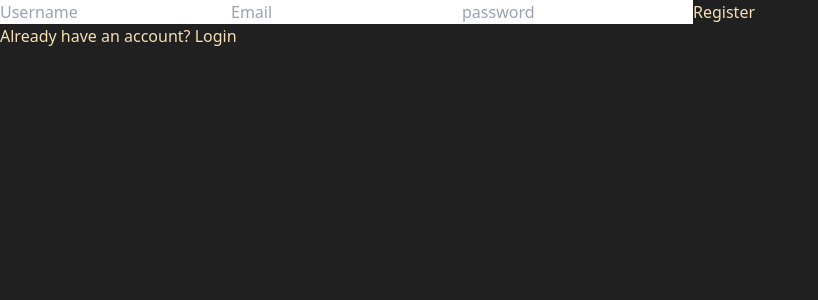
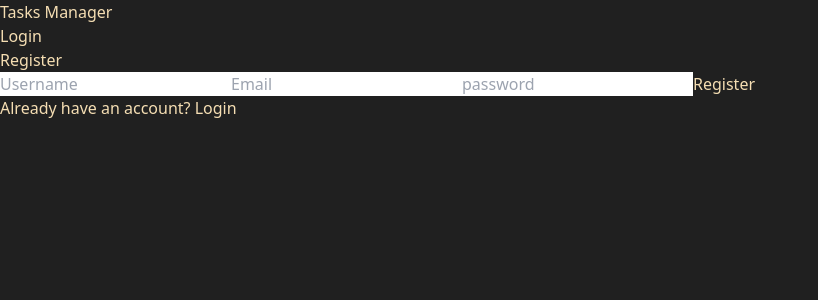
Before and after one commit to AndreOscco14/MERN-AUTH-JWT, a React (Vite) app in the folder Front-React-Shop/: page /register in a window 1280 px wide. Shown: the top 300 px of the page, without its empty margins (0-818 px from the left). Built offline with nearby package versions, Linux system fonts and the light colour scheme.

Commit message:
[UPDATE] - Cambios Fronted

```diff
--- a/Front-React-Shop/src/App.jsx
+++ b/Front-React-Shop/src/App.jsx
@@ -8,6 +8,7 @@ import TasksPage from './pages/TasksPage'
 import TasksFormPage from './pages/TasksFormPage'
 import ProfilePage from './pages/ProfilePage'
 import HomePage from './pages/HomePage'
+import NavBar from './components/NavBar'
 
 import ProtectedRoute from './ProtectedRoute'
 
@@ -16,6 +17,7 @@ function App() {
   <AuthProvider>
       <TaskProvider>
         <BrowserRouter>
+        <NavBar/>
           <Routes>
             <Route path='/' element= {<HomePage/>} />
             <Route path='/login' element= {<LoginPage/>} />
@@ -31,8 +33,6 @@ function App() {
         </BrowserRouter>
       </TaskProvider>
   </AuthProvider>
-
-
   )
 }
 
--- /dev/null
+++ b/Front-React-Shop/src/components/NavBar.jsx
@@ -0,0 +1,66 @@
+import { Link } from "react-router-dom"
+import { useAuth } from "../context/AuthContext"
+
+function NavBar() {
+
+
+  const { isAuthenticated, logout, user } = useAuth()
+
+
+
+  return (
+    <nav className="bg-gray-800 mb-3 flex justify-between py-5 px-10">
+    <Link to='/'>
+     <h1 className="text-2xl font-bold">Tasks Manager</h1>
+    </Link>
+      <ul className="flex gap-x-2">
+        {isAuthenticated ? (
+          <>
+            <li>
+             Hi: {user.username} !
+            </li>
+            <li>
+              <Link to='/add-task'
+                className="bg-gray-600 px-4 py-1 rounded-lg"
+              >
+              New Task</Link>
+            </li>
+            <li>
+              <Link to='/tasks'
+                className="bg-gray-600 px-4 py-1 rounded-lg"
+              >
+              Tasks</Link>
+            </li>
+            <li>
+              <Link to='/' onClick={() => {
+                logout()
+              }}
+              className="bg-gray-600 px-4 py-1 rounded-lg"
+              >
+                Log Out
+              </Link>
+            </li>
+          </>
+          ):(
+          <>
+            <li>
+              <Link to='/login'
+               className="bg-gray-600 px-4 py-1 rounded-lg"
+              >
+                Login
+              </Link>
+            </li>
+            <li>
+              <Link to='/register'
+                className="bg-gray-600 px-4 py-1 rounded-lg"
+              >
+              Register</Link>
+            </li>
+          </>
+        )}
+      </ul>
+    </nav>
+  )
+}
+
+export default NavBar
--- /dev/null
+++ b/Front-React-Shop/src/components/TaskCard.jsx
@@ -0,0 +1,18 @@
+// TaskCard.js
+import React from 'react';
+
+function TaskCard({ task }) {
+  return (
+    <div className="flex-shrink-0 w-full md:w-1/2 lg:w-1/5 p-2">
+      <div className="dark:bg-gray-600 dark:text-white border rounded-xl p-4 h-56">
+
+        <h1 className="text-xl font-bold mb-2 truncate">{task.title}</h1>
+
+        <p className="text-sm overflow-auto max-h-24">{task.description}</p>
+        <p className=''>{new Date(task.date).toLocaleString()}</p>
+      </div>
+    </div>
+  );
+}
+
+export default TaskCard;
--- a/Front-React-Shop/src/context/AuthContext.jsx
+++ b/Front-React-Shop/src/context/AuthContext.jsx
@@ -45,6 +45,12 @@ export const AuthProvider = ({children}) => {
         }
     }
 
+    const logout = () => {
+        Cookies.remove("token");
+        setIsAuthenticated(false)
+        setUser(null)
+    }
+
     useEffect(() => {
         if(errors.length > 0) {
         const timer = setTimeout(() => {
@@ -53,7 +59,6 @@ export const AuthProvider = ({children}) => {
             return () => clearTimeout(timer)
         }
     }, [errors])
-
 
     useEffect(() => {
     async function checkLogin() {
@@ -87,6 +92,7 @@ export const AuthProvider = ({children}) => {
         value={{
             signup,
             signin,
+            logout,
             loading,
             user,
             isAuthenticated,
--- a/Front-React-Shop/src/pages/TasksFormPage.jsx
+++ b/Front-React-Shop/src/pages/TasksFormPage.jsx
@@ -1,12 +1,16 @@
 import { useForm } from 'react-hook-form'
 import { useTasks } from '../context/TasksContext'
+import { useNavigate } from 'react-router-dom'
+
 
 function TasksFormPage() {
   const {register, handleSubmit} = useForm()
   const { createTask } = useTasks()
+  const navigate = useNavigate()
 
   const onSubmit = handleSubmit((data) => {
     createTask(data)
+    navigate('/tasks')
   })
 
   return (
@@ -14,7 +18,7 @@ function TasksFormPage() {
       <form onSubmit={onSubmit}>
         <input type="text" placeholder='Title' {...register("title")} className='w-full bg-zinc-700 text-white px-4 py-2 rounded-md my-2' autoFocus/>
         <textarea rows='3' placeholder='Description' {...register("description")} className='w-full bg-zinc-700 text-white px-4 py-2 rounded-md my-2'></textarea>
-        <button>Save</button>
+        <button className='bg-gray-700 px-4 py-1 rounded-lg'>Add</button>
       </form>
     </div>
   )
--- a/Front-React-Shop/src/pages/TasksPage.jsx
+++ b/Front-React-Shop/src/pages/TasksPage.jsx
@@ -1,5 +1,6 @@
 import { useEffect } from 'react'
 import { useTasks } from '../context/TasksContext';
+import TaskCard from '../components/TaskCard';
 
 function TasksPage() {
     const { getTasks, tasks } = useTasks()
@@ -8,17 +9,21 @@ function TasksPage() {
       getTasks()
     }, [])
 
-
     if(tasks.length === 0) return (<h1>No Tasks</h1>)
 
     return (
-      <div>
+    //   <div key={task._id}>
+    //   <h1>{task.title}</h1>
+    //   <h1>{task.description}</h1>
+    // </div>
+
+      <div className='flex flex-wrap mx-4 bg-gray-400 p-5 rounded-xl'>
         {
           tasks.map((task) => (
-            <div key={task._id}>
-              <h1>{task.title}</h1>
-              <h1>{task.description}</h1>
-            </div>
+            <TaskCard
+              task={task}
+              key={task._id}
+            />
           ))
         }
       </div>
```
Also changed, not shown: Front-React-Shop/src/api/auth.js (line endings or trailing spaces). Lines whose indentation alone changed are shown as unchanged.
